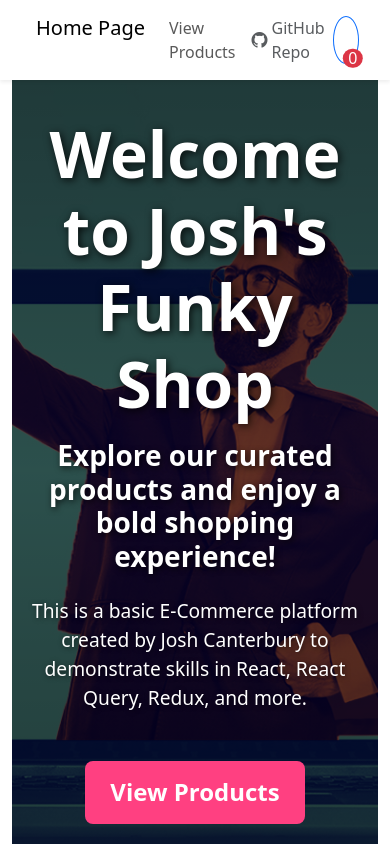
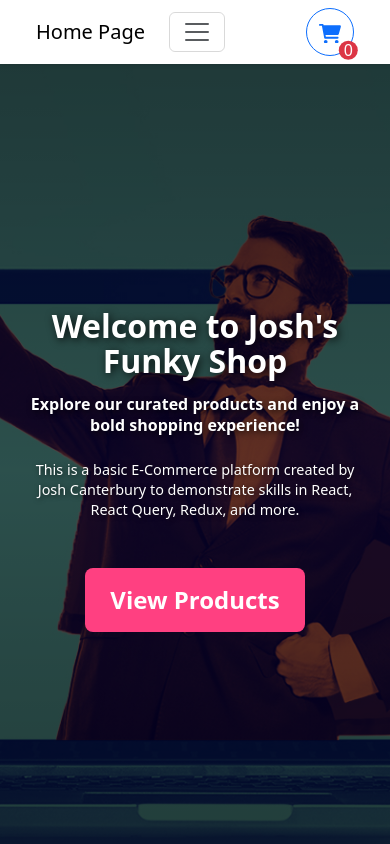
Before and after one commit to CanterCode/ecommerce-site-funky-finds, a React (Vite) app: page / in a window 390 px wide. Built offline with nearby package versions, Linux system fonts and the light colour scheme.

Commit message:
finished syles, added mobile responsiveness

```diff
--- a/src/components/NavBar.tsx
+++ b/src/components/NavBar.tsx
@@ -1,4 +1,3 @@
-import { Navbar } from "react-bootstrap";
 import { Link, useNavigate } from "react-router-dom";
 import { Button, Container, Nav, Navbar as NavbarBs } from "react-bootstrap";
 import { NavLink } from "react-router-dom";
@@ -11,12 +10,21 @@ const NavigationBar = () => {
   const totalQuantity = items.reduce((sum, item) => sum + item.quantity, 0);
 
   return (
-    <NavbarBs fixed="top" className="bg-white shadow-sm mb-3 px-4">
-      <Container fluid>
+    <NavbarBs fixed="top" expand="md" className="bg-white shadow-sm mb-3 px-4">
+      <Container
+        fluid
+        className="d-flex align-items-center justify-content-between"
+      >
+        <div className="d-flex align-items-center">
+          <NavbarBs.Brand as={Link} to="/">
+            Home Page
+          </NavbarBs.Brand>
+
+          <NavbarBs.Toggle aria-controls="navbar-nav" className="ms-2" />
+        </div>
+
+        <NavbarBs.Collapse id="navbar-nav">
           <Nav className="me-auto">
-          <Navbar.Brand as={Link} to="/">
-            Home Page
-          </Navbar.Brand>
             <Nav.Link to="/products" as={NavLink}>
               View Products
             </Nav.Link>
@@ -31,6 +39,7 @@ const NavigationBar = () => {
               </a>
             </Nav.Item>
           </Nav>
+        </NavbarBs.Collapse>
 
         <Button
           onClick={() => navigate("/cart")}
--- a/src/css/homepage.css
+++ b/src/css/homepage.css
@@ -1,10 +1,11 @@
 .home-hero {
   height: 100vh;
   width: 100%;
-  background-image: url("../1images/hero1.jpg");  background-size: cover;
+  background-image: url("../1images/hero1.jpg");
+  background-size: cover;
   background-position: center;
   background-repeat: no-repeat;
-  background-color: rgba(0, 0, 0, 0.5); /* Optional tone */
+  background-color: rgba(0, 0, 0, 0.5);
   color: white;
   display: flex;
   justify-content: center;
@@ -12,18 +13,20 @@
   text-align: center;
   padding: 2rem;
   position: relative;
+  overflow: hidden;
 }
 
 .home-hero::after {
   content: '';
   position: absolute;
   inset: 0;
-   background: linear-gradient(
+  background: linear-gradient(
     180deg,
     rgba(0, 0, 0, 0.7) 0%,
     rgba(0, 0, 0, 0.6) 50%,
     rgba(0, 0, 0, 0.7) 100%
   );
+  z-index: 0;
 }
 
 .home-hero .hero-content {
@@ -36,6 +39,7 @@
 .home-hero .hero-content h1 {
   font-size: 4rem;
   font-weight: 700;
+  line-height: 1.1;
   text-shadow: 2px 2px 8px rgba(0, 0, 0, 0.8);
   margin-bottom: 1rem;
 }
@@ -43,6 +47,7 @@
 .home-hero .hero-content h3 {
   font-size: 1.75rem;
   font-weight: 600;
+  line-height: 1.3;
   text-shadow: 1.5px 1.5px 6px rgba(0, 0, 0, 0.7);
   margin-bottom: 1.5rem;
 }
@@ -50,6 +55,7 @@
 .home-hero .hero-content p {
   font-size: 1.2rem;
   font-weight: 500;
+  line-height: 1.4;
   text-shadow: 1px 1px 5px rgba(0, 0, 0, 0.6);
   margin-bottom: 3rem;
 }
@@ -60,7 +66,7 @@
   color: white !important;
   font-weight: 700 !important;
   font-size: 1.5rem !important;
-  padding: .8rem 1.5rem !important;
+  padding: 0.8rem 1.5rem !important;
   transition: background-color 0.3s ease;
 }
 
@@ -69,3 +75,42 @@
   color: white !important;
   text-decoration: none;
 }
+
+/* Responsive tweaks */
+@media (max-width: 700px) {
+  .home-hero {
+    padding: 1.5rem;
+  }
+
+  .home-hero .hero-content h1 {
+    font-size: 2.5rem;
+  }
+
+  .home-hero .hero-content h3 {
+    font-size: 1.2rem;
+  }
+
+  .home-hero .hero-content p {
+    font-size: 1rem;
+    margin-bottom: 2rem;
+  }
+}
+
+@media (max-width: 480px) {
+  .home-hero {
+    padding: 1rem;
+  }
+
+  .home-hero .hero-content h1 {
+    font-size: 2rem;
+  }
+
+  .home-hero .hero-content h3 {
+    font-size: 1rem;
+  }
+
+  .home-hero .hero-content p {
+    font-size: 0.9rem;
+    margin-bottom: 1.5rem;
+  }
+}
--- a/src/pages/HomePage.tsx
+++ b/src/pages/HomePage.tsx
@@ -1,10 +1,9 @@
 import { Link } from "react-router-dom";
 import "../css/homepage.css";
-import { Container } from "react-bootstrap";
 
 const HomePage = () => {
   return (
-    <Container fluid>
+    <div>
       <div className=" home-hero d-flex justify-content-center align-items-center text-center px-0 mt-5">
         <div className="hero-content">
           <h1 className="display-4">Welcome to Josh's Funky Shop</h1>
@@ -20,7 +19,7 @@ const HomePage = () => {
           </Link>
         </div>
       </div>
-    </Container>
+    </div>
   );
 };
 
```
Lines whose indentation alone changed are shown as unchanged.
